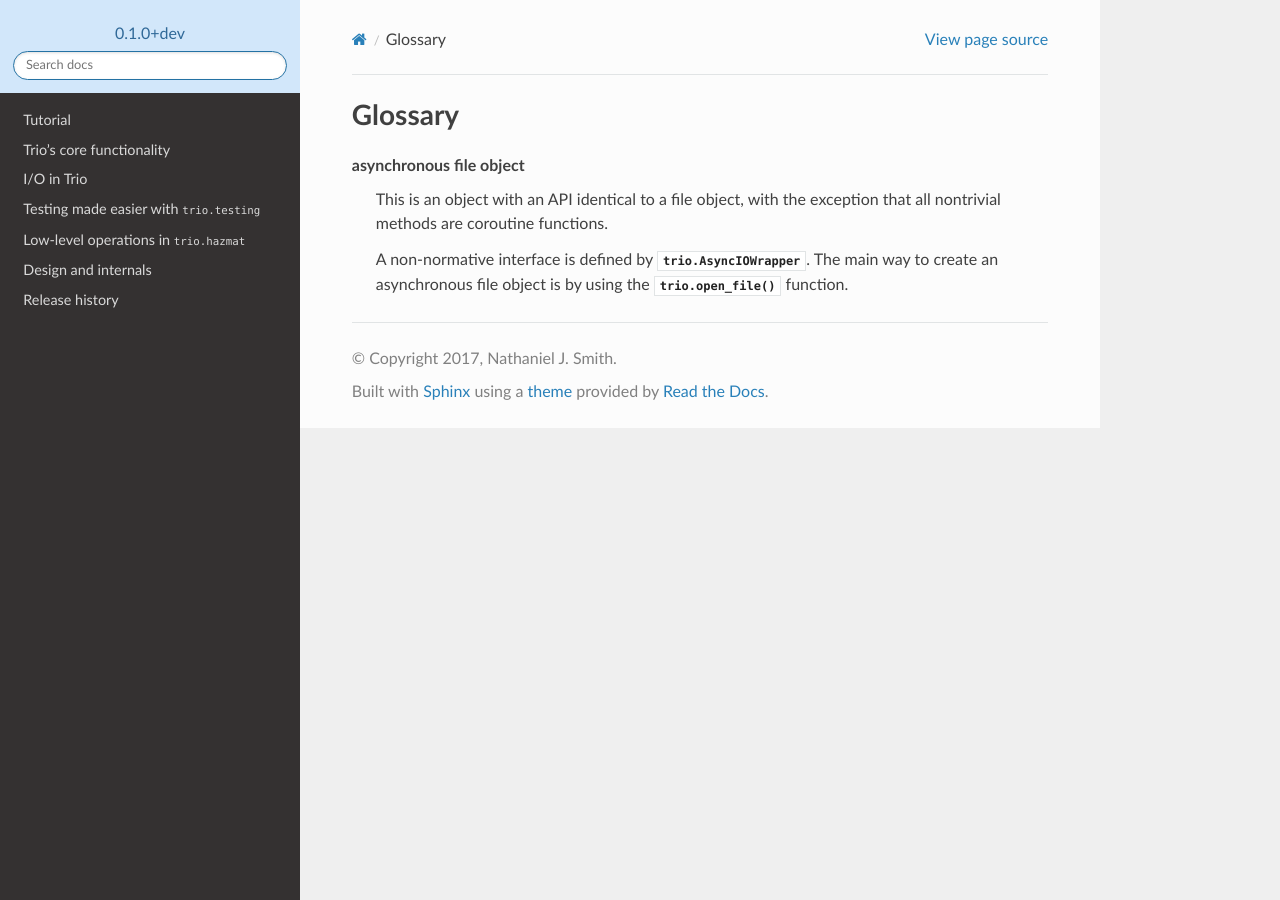
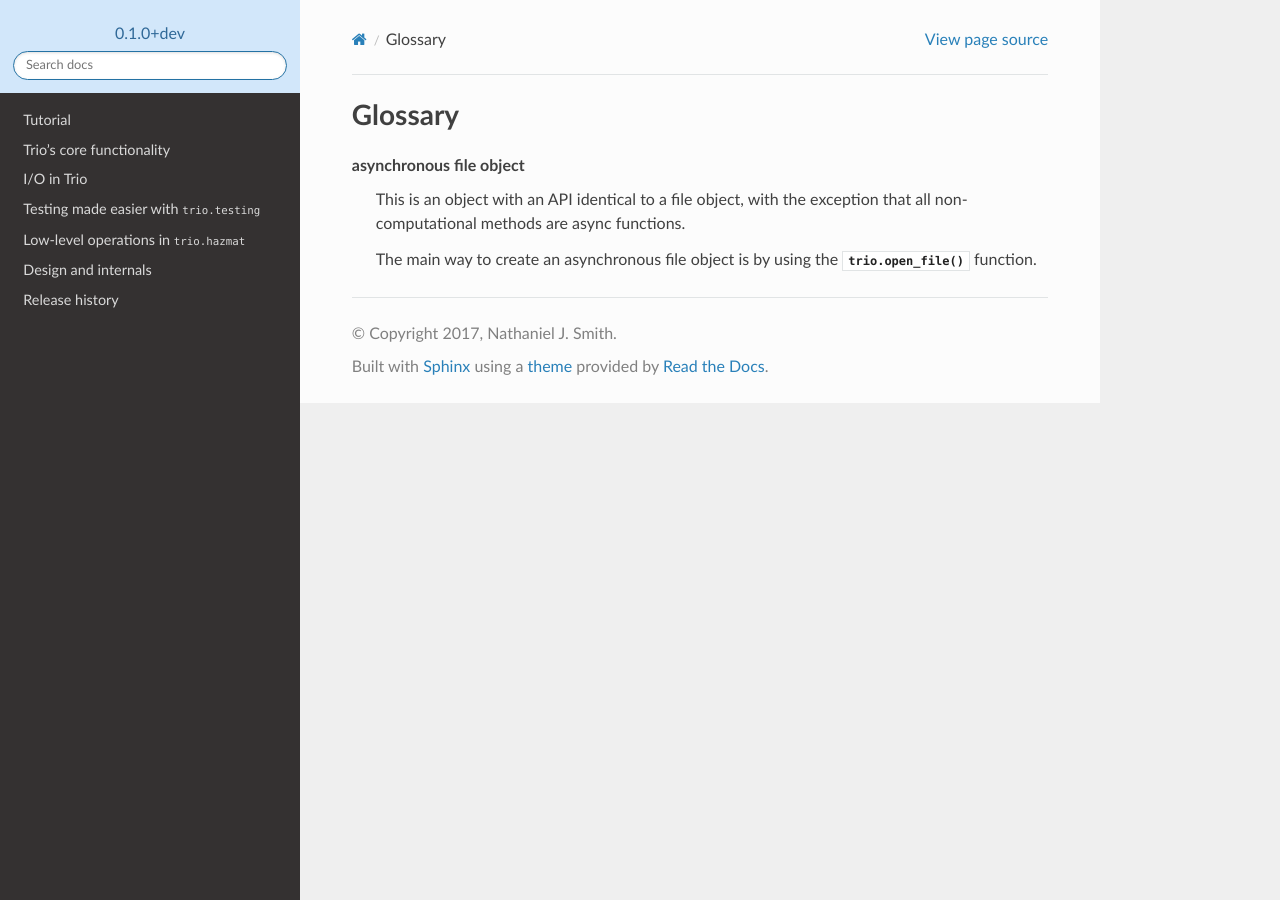
Before and after one commit to GangCheng0619/trio-py-app, a Sphinx documentation site: the page built from docs/source/glossary.rst, in a window 1280 px wide. Built offline with Sphinx 7.4.7 and the Read the Docs theme 2.0.0, drawn with Linux system fonts in a browser that asks for light colours; the version number is read from the project's files by our own code.

Commit message:
file_io: make AsyncIOWrapper private

```diff
--- a/docs/source/glossary.rst
+++ b/docs/source/glossary.rst
@@ -10,8 +10,7 @@ Glossary
 
    asynchronous file object
        This is an object with an API identical to a :term:`file object`, with
-       the exception that all nontrivial methods are coroutine functions.
+       the exception that all non-computational methods are async functions.
 
-       A non-normative interface is defined by :class:`trio.AsyncIOWrapper`. The
-       main way to create an asynchronous file object is by using the
+       The main way to create an asynchronous file object is by using the
        :func:`trio.open_file` function.
```
Also changed, not shown: docs/source/reference-io.rst (+0 -8 lines), 3 other files.
